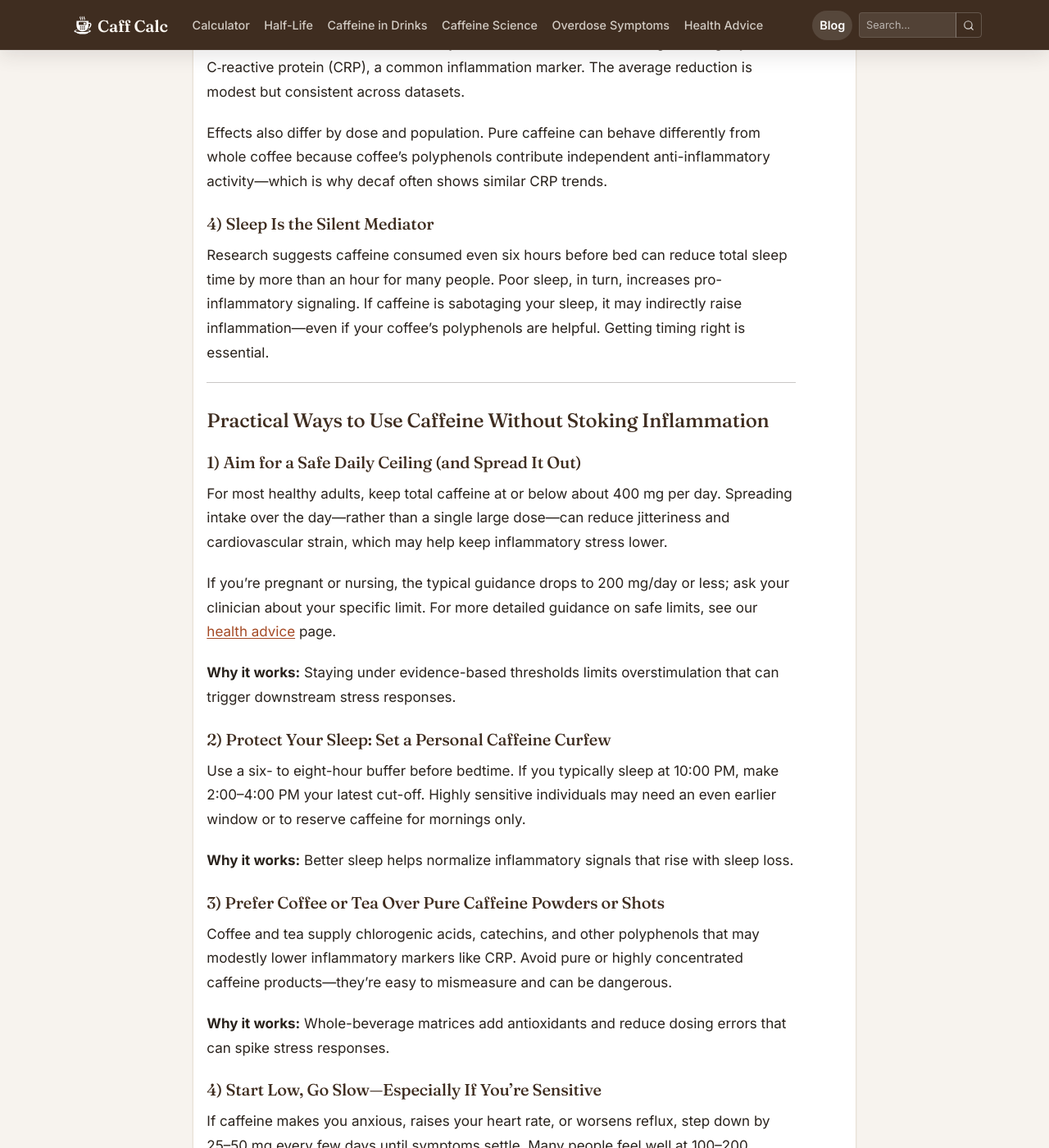
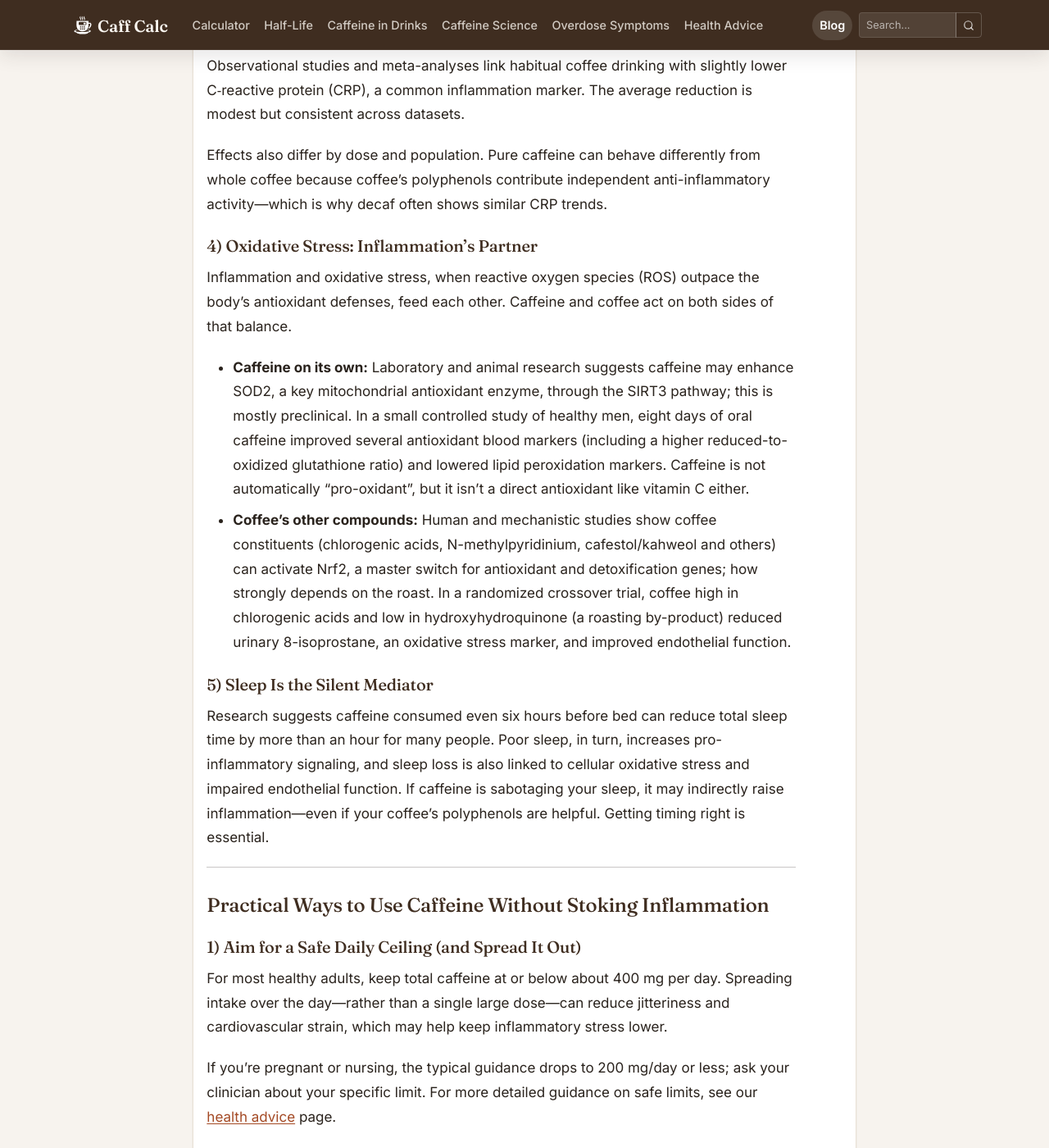
Before and after one commit to IUshakovsky/caff-calc, a Jekyll site: the page built from _posts/2026-05-16-caffeine-inflammatory-response.md, in a window 1280 px wide and 1400 px high, scrolled down 2323 px. Shown: the whole window at 82% size. Built offline with Jekyll 4.4.1, drawn with Linux system fonts in a browser that asks for light colours; comment, search, counter and statistics services are not loaded; some of the changed text lies outside the part shown.

Commit message:
oct 1.2: merge immune cluster into caffeine-inflammatory-response
Moves the oxidative stress evidence (SIRT3/SOD2, the caffeine trial,
Nrf2, high-CGA coffee trial, sleep loss) and roast/filter advice from
caffeine-oxidative-stress, with sources, and redirects its URLs.

Co-Authored-By: Claude Opus 5.5 <noreply@anthropic.com>

```diff
--- a/_posts/2026-05-16-caffeine-inflammatory-response.md
+++ b/_posts/2026-05-16-caffeine-inflammatory-response.md
@@ -2,11 +2,15 @@
 layout: post
 title: "How Caffeine Affects Inflammation: What Your Immune System Feels"
 date: 2026-05-16 03:00:00 +0000
-tags: [caffeine and inflammation, immune response, adenosine receptors, CRP, sleep, coffee]
+last_modified_at: 2026-10-13
+tags: [caffeine and inflammation, immune response, adenosine receptors, CRP, sleep, coffee, oxidative stress, caffeine, antioxidants, Nrf2]
 excerpt: "Caffeine doesn't just wake you up—it nudges your immune system too. Learn how it dials inflammation up or down and how to sip smarter."
 image: "/assets/images/blog/caffeine-inflammation-immune-response.jpg"
-redirect_from: /2026/05/16/caffeine-inflammatory-response/
-drinks: [decaf-coffee, green-tea, espresso]
+redirect_from:
+  - /2026/05/16/caffeine-inflammatory-response/
+  - /blog/caffeine-oxidative-stress/
+  - /2026/05/23/caffeine-oxidative-stress/
+drinks: [decaf-coffee, green-tea, espresso, brewed-coffee, oolong-tea]
 ---
 
 
@@ -54,9 +58,16 @@ Observational studies and meta-analyses link habitual coffee drinking with sligh
 
 Effects also differ by dose and population. Pure caffeine can behave differently from whole coffee because coffee's polyphenols contribute independent anti-inflammatory activity—which is why decaf often shows similar CRP trends.
 
-### 4) Sleep Is the Silent Mediator
+### 4) Oxidative Stress: Inflammation's Partner
 
-Research suggests caffeine consumed even six hours before bed can reduce total sleep time by more than an hour for many people. Poor sleep, in turn, increases pro-inflammatory signaling. If caffeine is sabotaging your sleep, it may indirectly raise inflammation—even if your coffee's polyphenols are helpful. Getting timing right is essential.
+Inflammation and oxidative stress, when reactive oxygen species (ROS) outpace the body's antioxidant defenses, feed each other. Caffeine and coffee act on both sides of that balance.
+
+- **Caffeine on its own:** Laboratory and animal research suggests caffeine may enhance SOD2, a key mitochondrial antioxidant enzyme, through the SIRT3 pathway; this is mostly preclinical. In a small controlled study of healthy men, eight days of oral caffeine improved several antioxidant blood markers (including a higher reduced-to-oxidized glutathione ratio) and lowered lipid peroxidation markers. Caffeine is not automatically "pro-oxidant", but it isn't a direct antioxidant like vitamin C either.
+- **Coffee's other compounds:** Human and mechanistic studies show coffee constituents (chlorogenic acids, N-methylpyridinium, cafestol/kahweol and others) can activate Nrf2, a master switch for antioxidant and detoxification genes; how strongly depends on the roast. In a randomized crossover trial, coffee high in chlorogenic acids and low in hydroxyhydroquinone (a roasting by-product) reduced urinary 8-isoprostane, an oxidative stress marker, and improved endothelial function.
+
+### 5) Sleep Is the Silent Mediator
+
+Research suggests caffeine consumed even six hours before bed can reduce total sleep time by more than an hour for many people. Poor sleep, in turn, increases pro-inflammatory signaling, and sleep loss is also linked to cellular oxidative stress and impaired endothelial function. If caffeine is sabotaging your sleep, it may indirectly raise inflammation—even if your coffee's polyphenols are helpful. Getting timing right is essential.
 
 ---
 
@@ -81,6 +92,8 @@ Use a six- to eight-hour buffer before bedtime. If you typically sleep at 10:00
 Coffee and tea supply chlorogenic acids, catechins, and other polyphenols that may modestly lower inflammatory markers like CRP. Avoid pure or highly concentrated caffeine products—they're easy to mismeasure and can be dangerous.
 
 **Why it works:** Whole-beverage matrices add antioxidants and reduce dosing errors that can spike stress responses.
+
+If you drink coffee, light-to-medium roasts generally keep more chlorogenic acids than very dark roasts, and paper-filtered brews remove most cafestol (which can raise LDL cholesterol) while keeping the polyphenols. Decaf retains most chlorogenic acids, so an afternoon decaf keeps the antioxidant compounds without the sleep cost.
 
 ### 4) Start Low, Go Slow—Especially If You're Sensitive
 
@@ -121,6 +134,9 @@ Keep a simple log of dose, time, perceived alertness (30–60 minutes after), be
 
 ## Frequently Asked Questions
 
+**Q: Is caffeine itself an antioxidant?**
+Not in the way dietary polyphenols are. Most antioxidant effects credited to coffee come from chlorogenic acids and related compounds that activate the Nrf2 pathway. Lab studies suggest caffeine can indirectly support mitochondrial defenses (via SIRT3/SOD2), which is not the same as being a direct antioxidant.
+
 **Q: Does caffeine itself reduce inflammation, or is it the coffee polyphenols?**
 Both can play a role. Lab studies suggest caffeine can inhibit specific inflammatory switches (like the NLRP3 inflammasome) under certain conditions. But population studies linking lower CRP to coffee likely reflect the combined effect of caffeine plus polyphenols like chlorogenic acids. Decaf coffee often trends in the same direction, underscoring polyphenols' contribution.
 
@@ -157,6 +173,13 @@ Scientific sources supporting this article:
 - [Caffeine inhibits NLRP3 via autophagy in microglia (EAE model, 2021)](https://pubmed.ncbi.nlm.nih.gov/34478049/)
 - [Caffeine modulates cytokines in human cord blood monocytes (Pediatric Research, 2016)](https://www.nature.com/articles/pr201650)
 - [Mayo Clinic: Caffeine — How much is too much?](https://www.mayoclinic.org/healthy-lifestyle/nutrition-and-healthy-eating/in-depth/caffeine/art-20045678)
+- [Frontiers in Cell & Developmental Biology 2020: Caffeine targets SIRT3 to enhance SOD2 activity](https://www.frontiersin.org/journals/cell-and-developmental-biology/articles/10.3389/fcell.2020.00822/full)
+- [Clinical trial: Beneficial effects of oral pure caffeine on oxidative stress (human volunteers)](https://pmc.ncbi.nlm.nih.gov/articles/PMC5691215/)
+- [Randomized crossover: High-CGA, low-hydroxyhydroquinone coffee improves FMD and lowers 8-isoprostane](https://pmc.ncbi.nlm.nih.gov/articles/PMC6499758/)
+- [PubMed: Induction of antioxidative Nrf2 gene transcription by coffee in humans](https://pubmed.ncbi.nlm.nih.gov/22314914/)
+- [Review: Cell-specific and roasting-dependent regulation of Keap1/Nrf2 by coffee extracts](https://pmc.ncbi.nlm.nih.gov/articles/PMC5984008/)
+- [Review: Sleep and cellular stress](https://pmc.ncbi.nlm.nih.gov/articles/PMC7008961/)
+- [Systematic review: Sleep deprivation and endothelial function in adults](https://pmc.ncbi.nlm.nih.gov/articles/PMC8050211/)
 
 ---
 
```
Also changed, not shown: _posts/2026-05-23-caffeine-oxidative-stress.md (deleted, +0 -165 lines).
